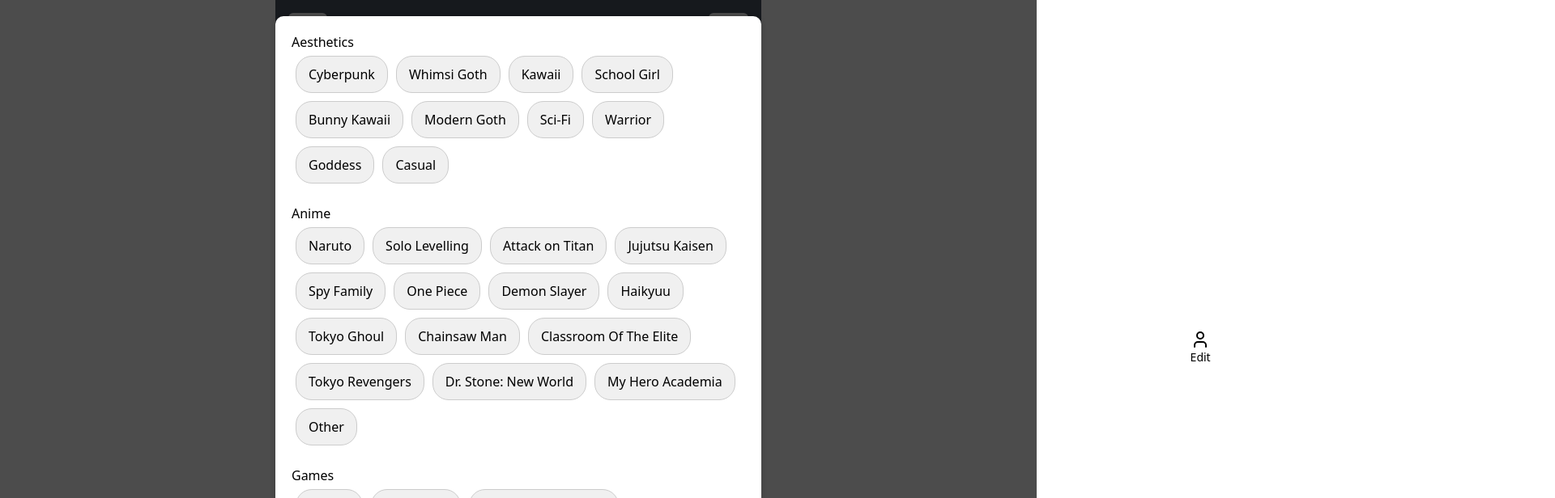
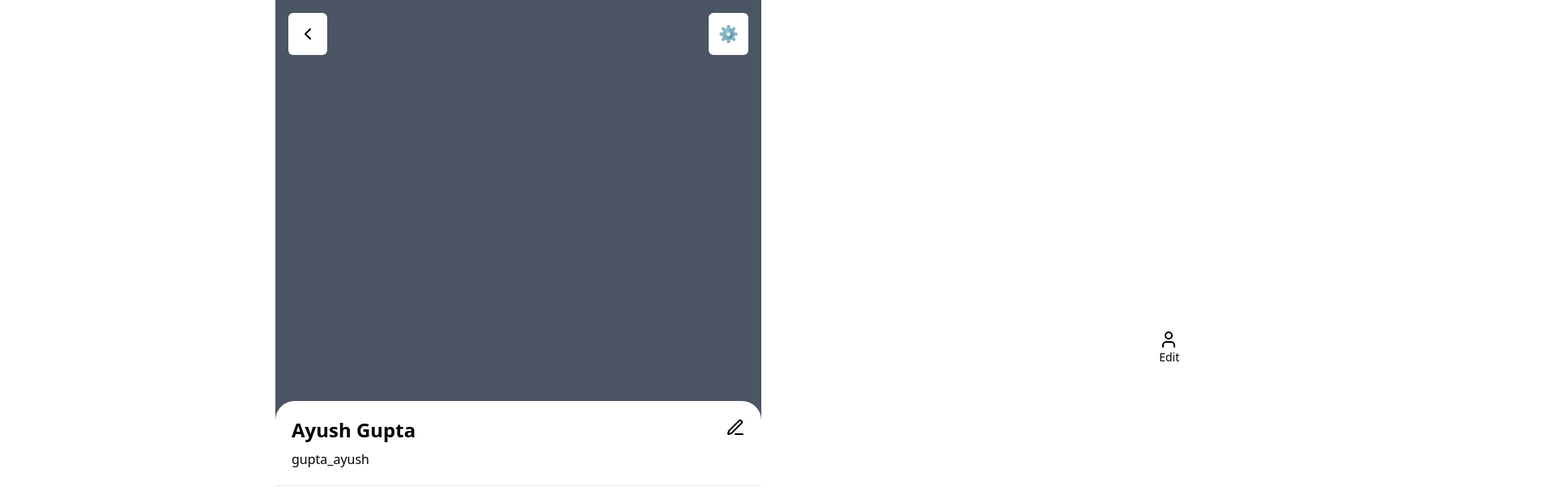
Before and after one commit to princeyadav00785/test, a React (Vite) app: page / in a window 1280 px wide. Shown: the top 616 px of the page at 81% size, 1920 px wide, since content can reach past the window. Built offline with nearby package versions, Linux system fonts and the light colour scheme.

Commit message:
fixed bugs

```diff
--- a/src/App.tsx
+++ b/src/App.tsx
@@ -1,13 +1,14 @@
 // src/App.tsx
 import React from 'react';
 import IntroPage from './components/Intro/IntroPage';
-import Preferences from './components/test/a';
+// import Preferences from './components/test/a';
 
 const App: React.FC = () => {
   return (
     <div className="max-w-[600px] m-auto">
+    {/* <div> */}
       <IntroPage />
-      <Preferences/>
+      {/* <Preferences/> */}
     </div>
   );
 };
--- a/src/components/Intro/IntroPage.tsx
+++ b/src/components/Intro/IntroPage.tsx
@@ -1,32 +1,35 @@
 import React, { useState } from 'react';
-import { Edit3 ,User,ChevronLeft} from 'lucide-react';
+import { Edit3, User, ChevronLeft } from 'lucide-react';
+import Preferences from '../test/a';
 
 const IntroPage: React.FC = () => {
   const [user, setUser] = useState('Ayush Gupta');
   const [username, setUsername] = useState('gupta_ayush');
   const [interests, setInterests] = useState<string[]>([]);
-  const [visibilty,setVisibility]=useState('block');
-  const toggle = ()=>{
-    const a= visibilty;
-      setVisibility('');
-      setUser(a);
-      setInterests([]);
-      setUsername("");
+  const [visibility, setVisibility] = useState(false);
+
+  const toggle = () => {
+    setVisibility(prevVisibility => !prevVisibility);
+  };
+  const sample=()=>{
+    setUser('');
+    setUsername('')
+    setInterests([]);
   }
 
   return (
-    <div className="relative max-w-[600px] max-h-[100vh] bg-gray-600">
+    <div className="relative max-w-[600px] h-[900px] bg-gray-600">
       <div className="absolute top-0 left-0 right-0 flex justify-between p-4">
-        <button className="text-xl bg-white p-3 rounded-md">
-          <ChevronLeft/>
+        <button onClick={sample} className="text-xl bg-white p-3 rounded-md">
+          <ChevronLeft />
         </button>
-        <button onClick={toggle} className="text-xl bg-white  p-3 rounded-md">
+        <button onClick={toggle} className="text-xl bg-white p-3 rounded-md">
           ⚙️
         </button>
       </div>
-      <div className="relative top-[50vh] left-[87vw]">
-        <button className="text-sm bg-white  pt-2  pb-1 pr-4 pl-4 rounded-md">
-          <User/>
+      <div className="relative top-[50vh] left-[84vw]">
+        <button className="text-sm bg-white pt-2 pb-1 pr-4 pl-4 rounded-md">
+          <User />
           Edit
         </button>
       </div>
@@ -35,7 +38,7 @@
           <div className="flex font-bold text-2xl justify-between">
             {user}
             <div>
-              <button className="text-xl  bg-opacity-50 rounded-md">
+              <button className="text-xl bg-opacity-50 rounded-md">
                 <Edit3 />
               </button>
             </div>
@@ -49,7 +52,7 @@
         </div>
         <div className="p-5 flex font-bold text-2xl justify-between">
           <h1 className="font-semibold">Interests</h1>
-          <button className="text-xl bg-opacity-50 rounded-md">
+          <button onClick={toggle} className="text-xl bg-opacity-50 rounded-md">
             <Edit3 />
           </button>
         </div>
@@ -65,7 +68,7 @@
           )}
         </div>
       </div>
-
+      <Preferences toggle={toggle} visibility={visibility} />
     </div>
   );
 };
--- a/src/components/test/a.css
+++ b/src/components/test/a.css
@@ -6,7 +6,7 @@
 
   .preferences {
     position: fixed;
-    top: 0;
+    top: 90px;
     left: 0;
     width: 100%;
     height: 100%;
@@ -15,6 +15,7 @@
     display: flex;
     justify-content: center;
     align-items: center;
+    margin: auto;
     z-index: 1000; /* Ensure it's above other content */
     transition: opacity 0.3s ease; /* Smooth transition */
     opacity: 1; /* Initially visible */
--- a/src/components/test/a.tsx
+++ b/src/components/test/a.tsx
@@ -1,15 +1,22 @@
-import React, { useState, useEffect } from 'react';
-import data from '../../data.json'
-import './a.css'
+import  { useState } from 'react';
+import data from '../../data.json';
+import './a.css';
 
-const Preferences = () => {
-    const [selectedAesthetics, setSelectedAesthetics] = useState([]);
-    const [selectedAnime, setSelectedAnime] = useState([]);
-    const [selectedGames, setSelectedGames] = useState([]);
-    const [showPreferences, setShowPreferences] = useState(true);
 
-    const handleSelect = (category, item) => {
-      let selectedItems, setSelectedItems;
+type PreferencesProps = {
+  toggle: () => void;
+  visibility: boolean;
+};
+
+type Category = 'aesthetics' | 'anime' | 'games';
+
+const Preferences: React.FC<PreferencesProps> = ({ toggle, visibility }) => {
+  const [selectedAesthetics, setSelectedAesthetics] = useState<string[]>([]);
+  const [selectedAnime, setSelectedAnime] = useState<string[]>([]);
+  const [selectedGames, setSelectedGames] = useState<string[]>([]);
+
+  const handleSelect = (category: Category, item: string) => {
+    let selectedItems: string[], setSelectedItems: React.Dispatch<React.SetStateAction<string[]>>;
     if (category === 'aesthetics') {
       selectedItems = selectedAesthetics;
       setSelectedItems = setSelectedAesthetics;
@@ -28,14 +35,14 @@
     }
   };
 
+
   const handleSave = () => {
-      // Handle save logic here
-      console.log(selectedAesthetics,selectedAnime,selectedGames)
-      setShowPreferences(false); // Hide preferences after saving
+    console.log(selectedAesthetics, selectedAnime, selectedGames);
+    toggle(); // Call toggle function to hide preferences
   };
 
   return (
-      <div className={`preferences ${showPreferences ? '' : 'hidden'}`}>
+    <div className={`preferences ${visibility ? 'block' : 'hidden'}`}>
       <div className="preferences-container">
         <div className="section">
           <h2>Aesthetics</h2>
```
Also changed, not shown: 4 other files (tests, documents, lock files or other folders). Lines whose indentation alone changed are shown as unchanged.
